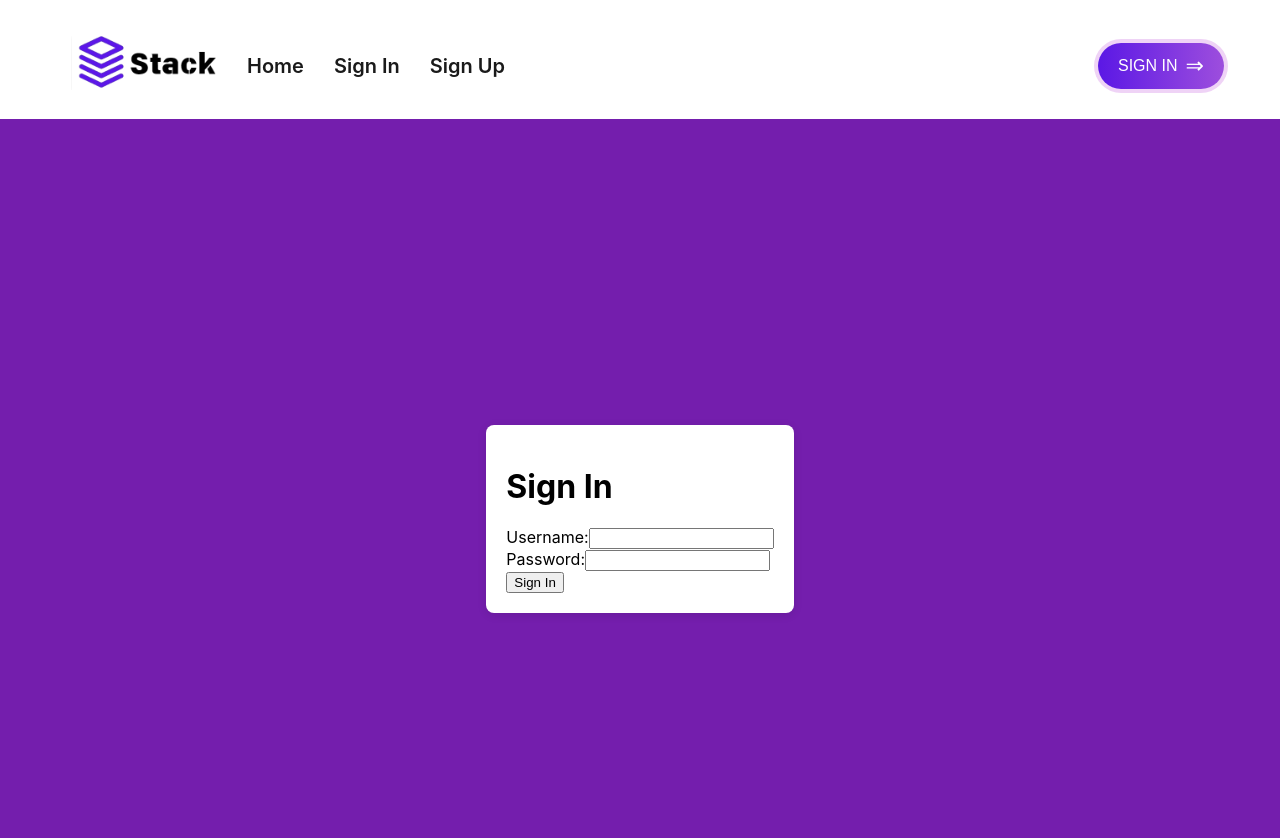
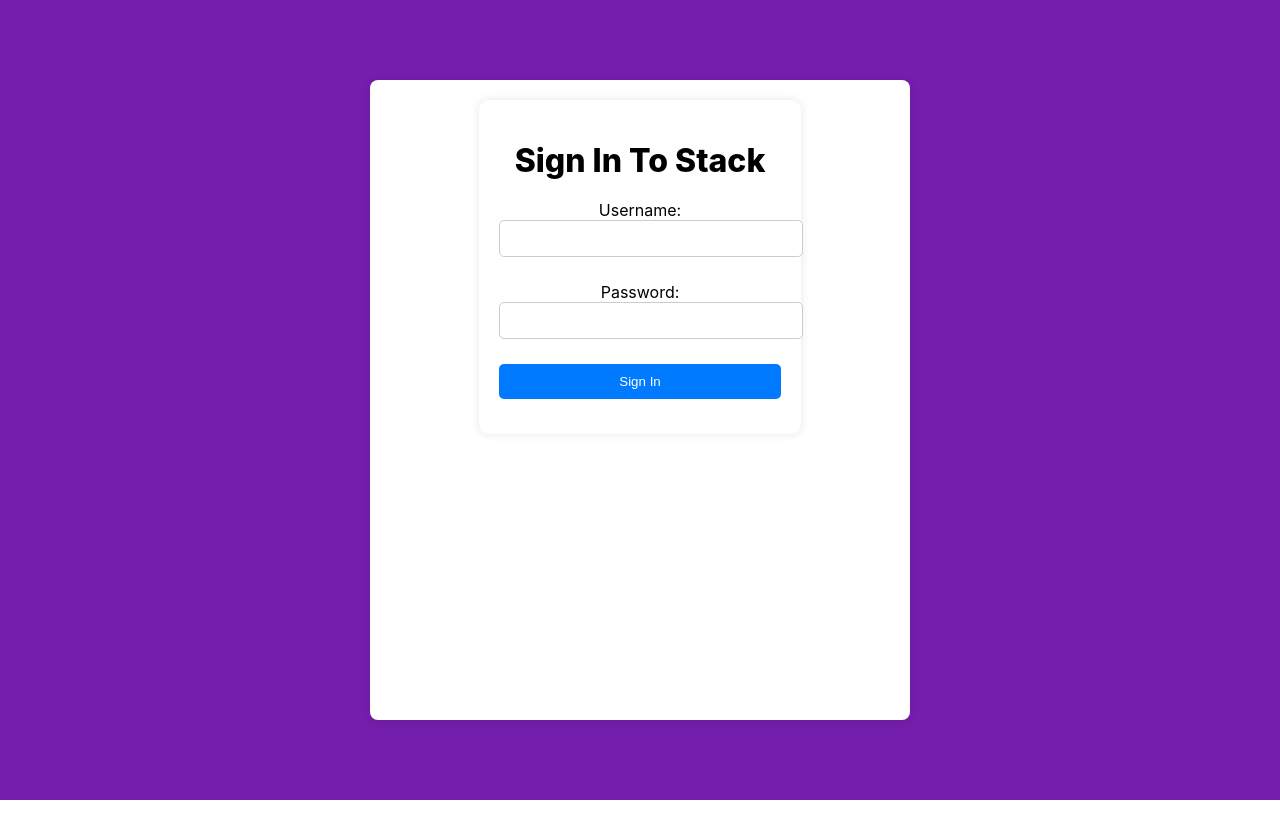
Before and after one commit to HassanKashif-pro/My-Todo-App-1, a React (Create React App) app in the folder webapp/: page /sign-in in a window 1280 px wide. Shown: the top 838 px of the page. After the commit the page ends 800 px from the top, so only its background shows below. Built offline with nearby package versions, Linux system fonts and the light colour scheme.

Commit message:
(webapp): Basic Sign In Page Set Up WIP (Styles.)

```diff
--- a/webapp/src/App.tsx
+++ b/webapp/src/App.tsx
@@ -1,6 +1,11 @@
 import React from "react";
 import { Container } from "react-bootstrap";
-import { BrowserRouter as Router, Routes, Route } from "react-router-dom";
+import {
+  BrowserRouter as Router,
+  Routes,
+  Route,
+  useLocation,
+} from "react-router-dom";
 import Navbar from "./components/Navbar"; // Ensure this path is correct
 import Home from "./pages/Home"; // Ensure these paths are correct
 import SignIn from "./pages/SignIn";
@@ -9,7 +14,22 @@ import SignUp from "./pages/SignUp";
 function App() {
   return (
     <Router>
-      <Navbar />
+      <AppContent />
+    </Router>
+  );
+}
+
+function AppContent() {
+  const location = useLocation();
+
+  // Define routes where the Navbar should not be shown
+  const hideNavbarRoutes = ["/sign-in", "/sign-up"];
+
+  return (
+    <>
+      {/* Conditionally render Navbar */}
+      {!hideNavbarRoutes.includes(location.pathname) && <Navbar />}
+
       <Container className="mb-4">
         <Routes>
           <Route path="/" element={<Home />} />
@@ -17,7 +37,7 @@ function App() {
           <Route path="/sign-up" element={<SignUp />} />
         </Routes>
       </Container>
-    </Router>
+    </>
   );
 }
 
--- a/webapp/src/pages/SignIn.tsx
+++ b/webapp/src/pages/SignIn.tsx
@@ -5,8 +5,9 @@ function SignIn() {
   return (
     <div className="sign-in-page">
       <div className="sign-in-container">
-        <h1>Sign In</h1>
-        <form>
+        <div className="sign-in-box">
+          <h1 className="h1">Sign In To Stack</h1>
+          <form className="input-group">
             <label>
               Username:
               <input type="text" name="username" />
@@ -17,8 +18,11 @@ function SignIn() {
               <input type="password" name="password" />
             </label>
             <br />
-          <button type="submit">Sign In</button>
+            <button type="submit" className="button">
+              Sign In
+            </button>
           </form>
+        </div>
       </div>
     </div>
   );
--- a/webapp/src/style/App.css
+++ b/webapp/src/style/App.css
@@ -50,4 +50,57 @@
   background-color: #fff;
   border-radius: 8px;
   box-shadow: 0 2px 10px rgba(0, 0, 0, 0.1);
+  width: 500px;
+  height: 600px;
+  justify-items: center;
 }
+.sign-in-box {
+  background-color: white;
+  padding: 20px;
+  border-radius: 10px;
+  box-shadow: 0 0 10px rgba(0, 0, 0, 0.1);
+  display: flex;
+  flex-direction: column;
+  align-items: center;
+}
+button {
+  width: 100%;
+  padding: 10px;
+  background-color: #007bff;
+  color: white;
+  border: none;
+  border-radius: 5px;
+  cursor: pointer;
+  text-align: center;
+}
+
+button:hover {
+  background-color: #0056b3;
+}
+h1 {
+  text-align: center;
+  margin-bottom: 20px;
+  width: 100%;
+  font-weight: 790;
+}
+
+.input-group {
+  margin-bottom: 15px;
+  width: 100%;
+  display: flex;
+  flex-direction: column;
+  align-items: center;
+}
+
+.input-group label {
+  margin-bottom: 5px;
+  width: 100%;
+  text-align: center;
+}
+
+.input-group input {
+  width: 100%;
+  padding: 10px;
+  border: 1px solid #ccc;
+  border-radius: 5px;
+}
```
Lines whose indentation alone changed are shown as unchanged.
